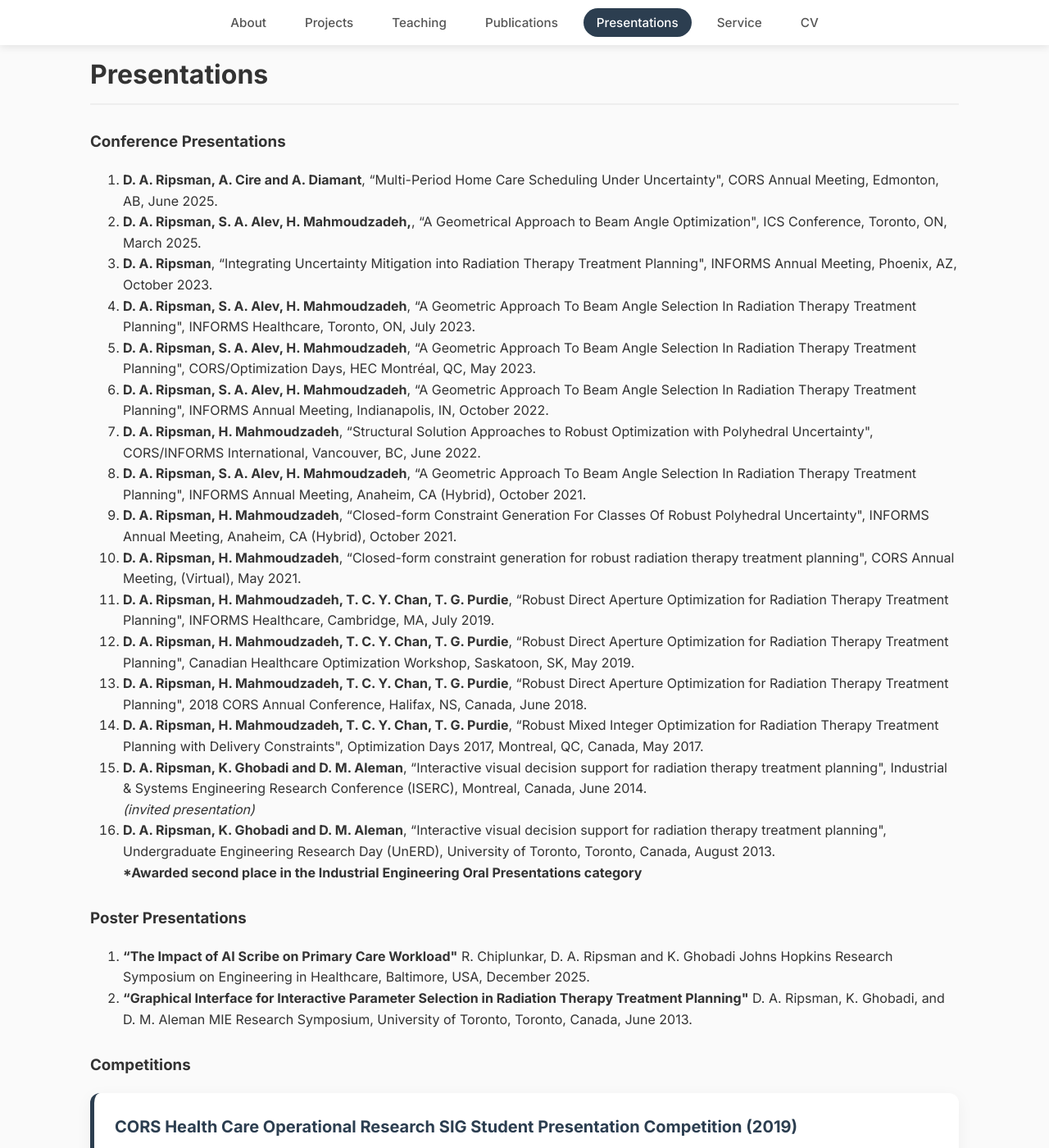
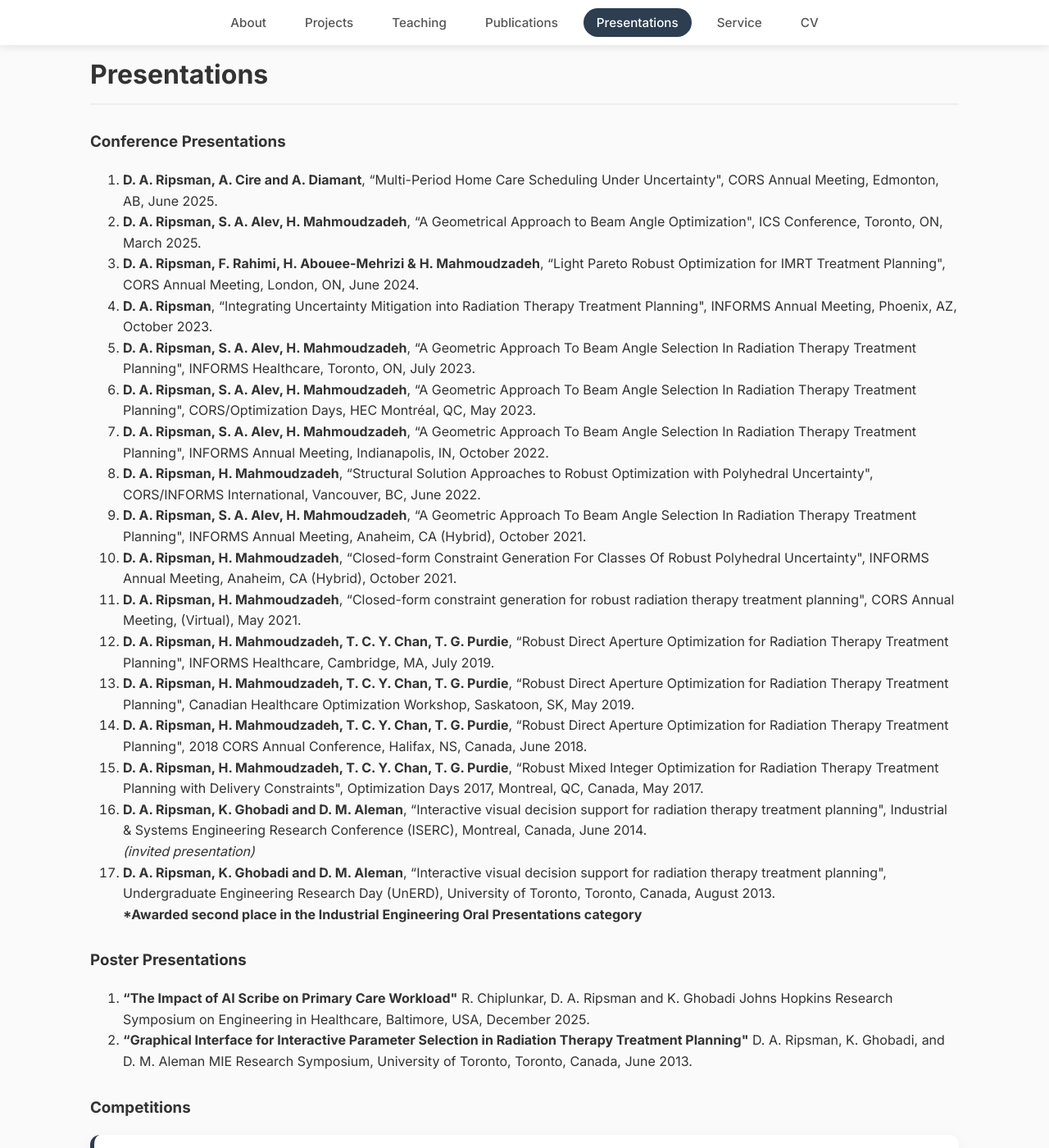
Before and after one commit to DaniRip/DaniRip.github.io, a Jekyll site: the page built from presentations.md, in a window 1280 px wide and 1400 px high, scrolled down 386 px. Shown: the whole window at 82% size. Built offline with Jekyll 4.4.1, drawn with Linux system fonts in a browser that asks for light colours; some of the changed text lies outside the part shown.

Commit message:
Update presentations.yml

```diff
--- a/_data/presentations.yml
+++ b/_data/presentations.yml
@@ -6,10 +6,16 @@
     date: "June 2025"
 
   - title: "A Geometrical Approach to Beam Angle Optimization"
-    authors: "D. A. Ripsman, S. A. Alev, H. Mahmoudzadeh,"
+    authors: "D. A. Ripsman, S. A. Alev, H. Mahmoudzadeh"
     event: "ICS Conference"
     location: "Toronto, ON"
     date: "March 2025"
+
+  - title: "Light Pareto Robust Optimization for IMRT Treatment Planning"
+    authors: "D. A. Ripsman, F. Rahimi, H. Abouee-Mehrizi & H. Mahmoudzadeh"
+    event: "CORS Annual Meeting"
+    location: "London, ON"
+    date: "June 2024"
 
   - title: "Integrating Uncertainty Mitigation into Radiation Therapy Treatment Planning"
     authors: "D. A. Ripsman"
@@ -98,6 +104,11 @@
     award: "*Awarded second place in the Industrial Engineering Oral Presentations category"
 
 competitions:
+  - event: "Canadian Operational Research Society (CORS) Conference Student Paper Presentation"
+    title: "Superior and Light Pareto Robust Optimization"
+    location: "London, ON, Canada"
+    year: 2024
+    award: "* Finalist in both the Health Care Operations Research (HCOR) SIG and Open categories"
   - event: "CORS Health Care Operational Research SIG Student Presentation Competition"
     title: "Warm-Started Robust Direct Aperture Optimization for Cancer Treatment Planning"
     location: "Saskatoon, SK, Canada"
```
